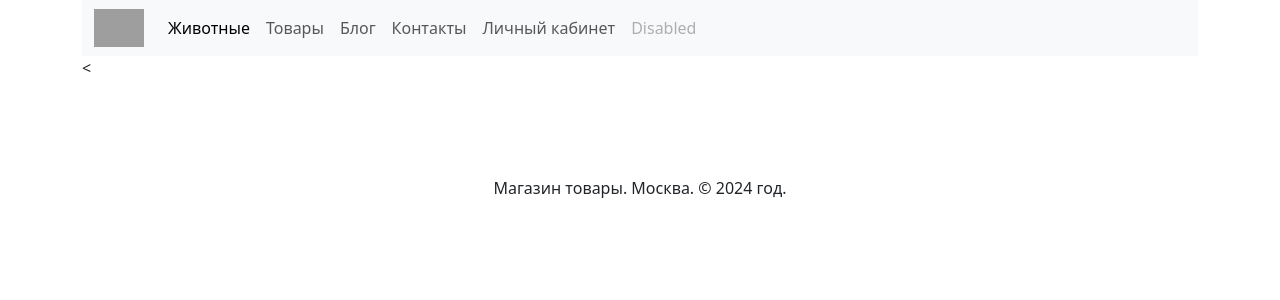
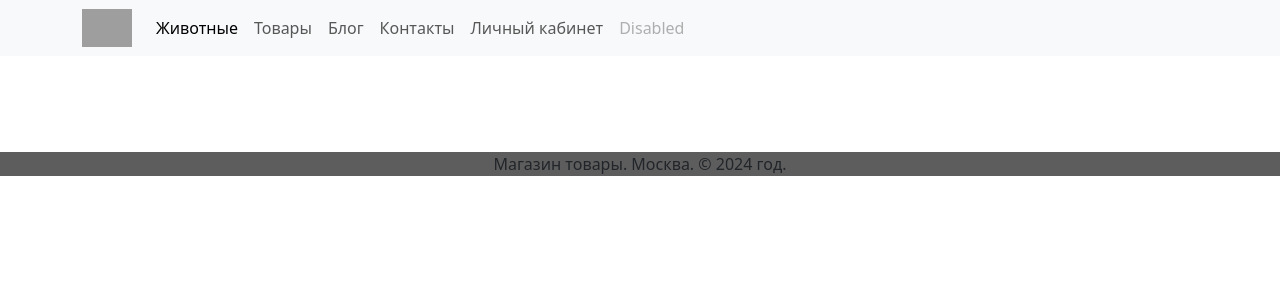
Before and after one commit to mrToad1986/ToadShopSite, a Django app: page /category/products/ in a window 1280 px wide. Shown: the top 300 px of the page. Run offline with Django 4.2, Linux system fonts and the light colour scheme; some libraries are stand-ins or nearby versions; grey boxes are pictures that could not be loaded.

Commit message:
check css

```diff
--- a/mainapp/templates/mainapp/base.html
+++ b/mainapp/templates/mainapp/base.html
@@ -1,7 +1,12 @@
 {% load static %}
 <!DOCTYPE html>
 <html lang="en">
+<style>
+    .main-footer {
+    background-color: #5d5d5d;
+}
 
+</style>
 <head>
     <meta charset="UTF-8">
     <meta name="viewport" content="width=device-width, initial-scale=1.0" />
@@ -30,12 +35,15 @@
     {% endblock %}
 </head>
 
+
 <body>
-<div class="container">
-
+<div class="main-menu">
     {% block menu %}
         {% include 'mainapp/includes/inc_menu.html' %}
     {% endblock %}
+</div>
+
+<div class="container">
 
     {% block list %}
     {% endblock %}
@@ -46,9 +54,14 @@
 </div>
 
 </body>
+<div class="main-footer">
 <footer>
+
     {% block footer %}
         {% include 'mainapp/includes/inc_footer.html' %}
     {% endblock %}
+
 </footer>
+</div>
+
 </html>
--- a/mainapp/templates/mainapp/products.html
+++ b/mainapp/templates/mainapp/products.html
@@ -2,7 +2,7 @@
 {% load static %}
 <!-- переписать на products -->
 {% block content %}
-<<div class="container my-5">
+<div class="container my-5">
     <div class="row centered">
             {% for item in list_of_species %}
                 <div class="card  col-lg-4" style="width: 16rem; display: flex">
```
Also changed, not shown: static/css/style.css (+20 -0 lines).
